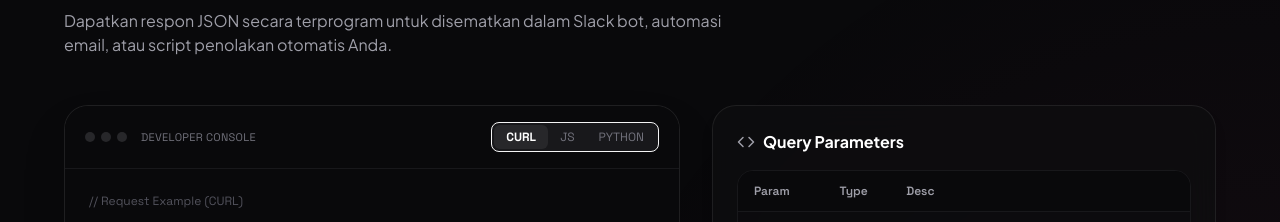
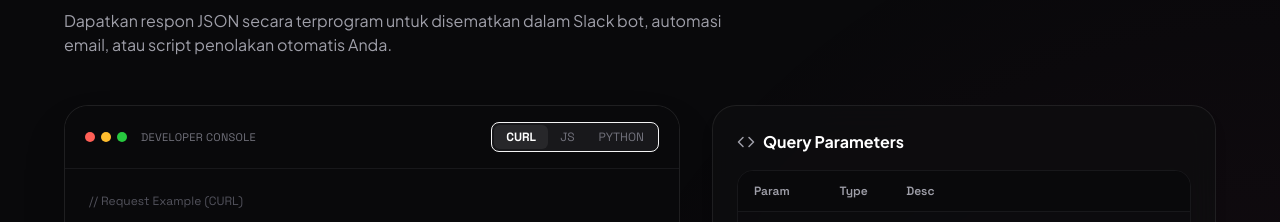
Before and after one commit to fromrha/nggak-dulu-as-a-service, a Next.js app: page / in a window 1280 px wide. Shown: the part 2140-2362 px from the top of the page. Built offline with nearby package versions, Linux system fonts and the light colour scheme.

Commit message:
style(ui): add colored traffic lights to developer console
change developer console header dots to red, yellow, and green
update changelog to document visual polish changes

```diff
--- a/src/components/ApiDocs.tsx
+++ b/src/components/ApiDocs.tsx
@@ -86,9 +86,9 @@ print(data["text"])`
             {/* Terminal Tab Bar header */}
             <div className="bg-zinc-950 px-5 py-4 border-b border-zinc-900 flex items-center justify-between">
               <div className="flex items-center gap-1.5">
-                <div className="h-2.5 w-2.5 rounded-full bg-zinc-800" />
-                <div className="h-2.5 w-2.5 rounded-full bg-zinc-800" />
-                <div className="h-2.5 w-2.5 rounded-full bg-zinc-800" />
+                <div className="h-2.5 w-2.5 rounded-full bg-[#ff5f56]" />
+                <div className="h-2.5 w-2.5 rounded-full bg-[#ffbd2e]" />
+                <div className="h-2.5 w-2.5 rounded-full bg-[#27c93f]" />
                 <span className="ml-2 font-mono text-[11px] text-zinc-500 uppercase tracking-wide">Developer Console</span>
               </div>
 
```
Also changed, not shown: 1 other file (tests, documents, lock files or other folders).
